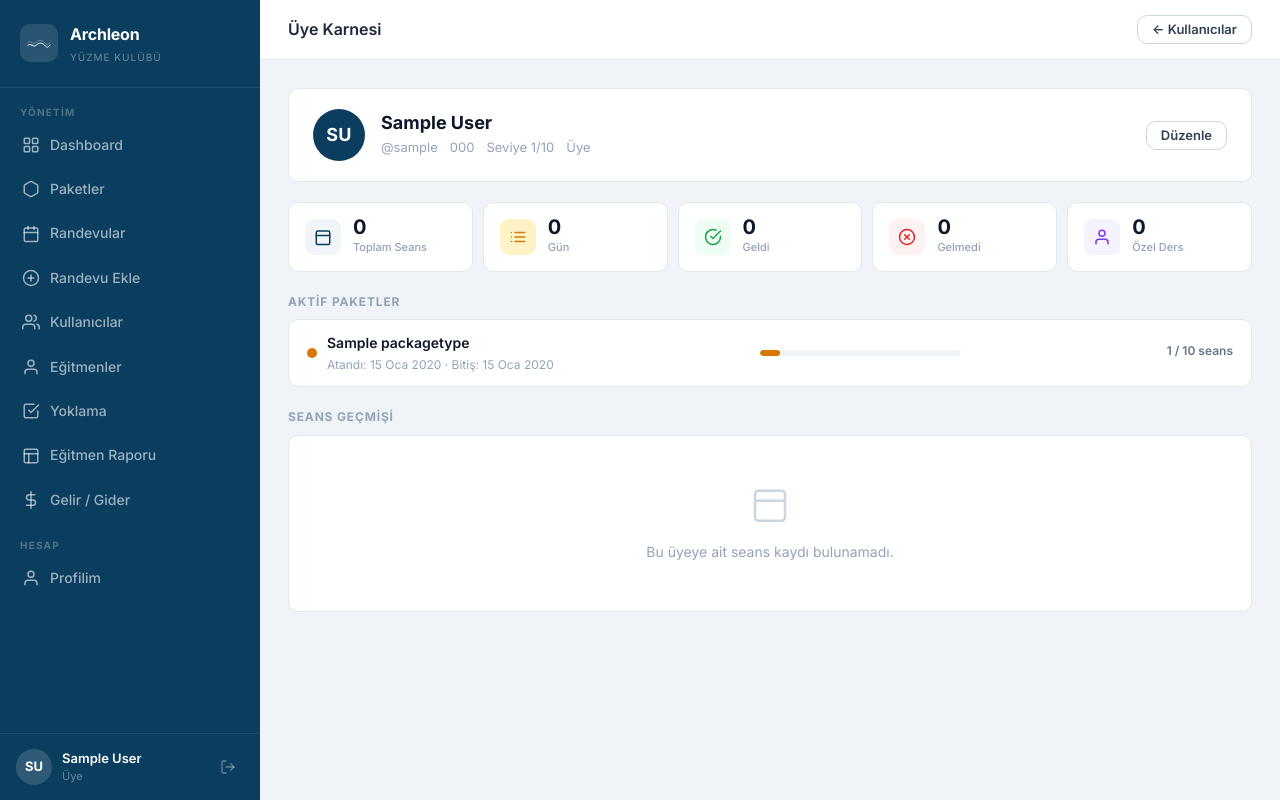
After one commit to saliheryilmaz/Archelon-Sistem, a Django app: page /kullanicilar/1/karne/ in a window 1280 px wide. The commit adds this page. Run offline with Django 4.2, Linux system fonts and the light colour scheme; a user stored in the database is signed in; tables that the repository leaves empty hold one stand-in row (values such as "Sample post").

Commit message:
feat: uye karne sayfasi eklendi

```diff
--- a/accounts/urls.py
+++ b/accounts/urls.py
@@ -11,4 +11,5 @@ urlpatterns = [
     path('kullanicilar/yeni/', views.user_create, name='user_create'),
     path('kullanicilar/<int:pk>/duzenle/', views.user_edit, name='user_edit'),
     path('kullanicilar/<int:pk>/sil/', views.user_delete, name='user_delete'),
+    path('kullanicilar/<int:pk>/karne/', views.user_report, name='user_report'),
 ]
--- a/accounts/views.py
+++ b/accounts/views.py
@@ -4,6 +4,7 @@ from django.contrib.auth.decorators import login_required
 from django.contrib import messages
 from .forms import LoginForm, ProfileForm, UserCreateForm, UserEditForm
 from .models import CustomUser
+import datetime as dt
 
 
 def login_view(request):
@@ -82,3 +83,73 @@ def user_edit(request, pk):
         messages.success(request, 'Kullanıcı güncellendi.')
         return redirect('accounts:user_list')
     return render(request, 'accounts/user_form.html', {'form': form, 'title': 'Kullanıcı Düzenle', 'edit_user': user})
+
+
+@login_required
+def user_report(request, pk):
+    """Üye karnesi: hangi günler geldi, hangi ders, hangi eğitmen."""
+    if not request.user.is_admin_role:
+        messages.error(request, 'Bu sayfaya erişim yetkiniz yok.')
+        return redirect('dashboard:index')
+
+    from appointments.models import Appointment
+    from django.db.models import Q
+
+    member = get_object_or_404(CustomUser, pk=pk)
+
+    # Tüm iptal edilmemiş randevular (onaylı + tamamlanmış)
+    appointments = (
+        Appointment.objects
+        .filter(
+            user=member,
+            status__in=[Appointment.STATUS_CONFIRMED, Appointment.STATUS_COMPLETED]
+        )
+        .select_related('instructor', 'user_package__package_type')
+        .order_by('date', 'start_time')
+    )
+
+    OZEL_SLUG = 'ozel_ders'
+
+    total_sessions = appointments.count()
+    attended_sessions = appointments.filter(attended=True).count()
+    missed_sessions = appointments.filter(attended=False).count()
+    group_count = appointments.filter(~Q(user_package__package_type__slug=OZEL_SLUG)).count()
+    private_count = appointments.filter(user_package__package_type__slug=OZEL_SLUG).count()
+
+    # Günlük gruplama
+    days = {}
+    for appt in appointments:
+        day = appt.date
+        if day not in days:
+            days[day] = []
+        start_dt = dt.datetime.combine(appt.date, appt.start_time)
+        end_dt = dt.datetime.combine(appt.date, appt.end_time)
+        duration = (end_dt - start_dt).seconds // 60
+        days[day].append({
+            'appt': appt,
+            'is_private': appt.user_package.package_type.slug == OZEL_SLUG,
+            'duration_min': duration,
+        })
+
+    day_list = [
+        {'date': d, 'sessions': s, 'count': len(s)}
+        for d, s in sorted(days.items())
+    ]
+
+    # Aktif paketler
+    from packages.models import UserPackage
+    active_packages = UserPackage.objects.filter(
+        user=member, is_active=True
+    ).select_related('package_type').order_by('-assigned_at')
+
+    return render(request, 'accounts/user_report.html', {
+        'member': member,
+        'day_list': day_list,
+        'total_sessions': total_sessions,
+        'attended_sessions': attended_sessions,
+        'missed_sessions': missed_sessions,
+        'group_count': group_count,
+        'private_count': private_count,
+        'unique_days': len(day_list),
+        'active_packages': active_packages,
+    })
--- a/templates/accounts/user_list.html
+++ b/templates/accounts/user_list.html
@@ -66,6 +66,7 @@
           </td>
           <td>
             <div style="display:flex;gap:6px;">
+              <a href="{% url 'accounts:user_report' u.pk %}" class="btn btn-secondary btn-sm">Karne</a>
               <a href="{% url 'accounts:user_edit' u.pk %}" class="btn btn-secondary btn-sm">Düzenle</a>
               <a href="{% url 'accounts:user_delete' u.pk %}" class="btn btn-danger btn-sm">Sil</a>
             </div>
@@ -94,6 +95,7 @@
         <span class="badge badge-{% if u.role == 'admin' %}info{% elif u.role == 'instructor' %}success{% else %}warning{% endif %}">{{ u.get_role_display }}</span>
         {% if u.swim_level %}<span style="font-size:11px;color:var(--gray-500);">Seviye {{ u.swim_level }}/10</span>{% endif %}
         <div style="display:flex;gap:6px;margin-top:2px;">
+          <a href="{% url 'accounts:user_report' u.pk %}" class="btn btn-secondary btn-sm">Karne</a>
           <a href="{% url 'accounts:user_edit' u.pk %}" class="btn btn-secondary btn-sm">Düzenle</a>
           <a href="{% url 'accounts:user_delete' u.pk %}" class="btn btn-danger btn-sm">Sil</a>
         </div>
--- /dev/null
+++ b/templates/accounts/user_report.html
@@ -0,0 +1,490 @@
+{% extends 'base.html' %}
+{% block title %}{{ member.get_full_name|default:member.username }} — Karne{% endblock %}
+{% block topbar_title %}Üye Karnesi{% endblock %}
+{% block topbar_actions %}
+  <a href="{% url 'accounts:user_list' %}" class="btn btn-secondary btn-sm">← Kullanıcılar</a>
+{% endblock %}
+
+{% block content %}
+<style>
+  /* ── Üye başlık kartı ────────────────────────────── */
+  .karne-header {
+    background: #fff;
+    border: 1px solid var(--gray-200, #e5e7eb);
+    border-radius: 10px;
+    padding: 20px 24px;
+    display: flex;
+    align-items: center;
+    gap: 16px;
+    margin-bottom: 20px;
+    flex-wrap: wrap;
+  }
+  .karne-avatar {
+    width: 52px;
+    height: 52px;
+    border-radius: 50%;
+    background: var(--primary, #0B3D5E);
+    color: #fff;
+    font-size: 18px;
+    font-weight: 700;
+    display: flex;
+    align-items: center;
+    justify-content: center;
+    flex-shrink: 0;
+    letter-spacing: .02em;
+  }
+  .karne-header-info { flex: 1; min-width: 0; }
+  .karne-header-name {
+    font-size: 18px;
+    font-weight: 800;
+    color: var(--gray-900, #111827);
+    line-height: 1.2;
+  }
+  .karne-header-meta {
+    font-size: 13px;
+    color: var(--gray-400, #9ca3af);
+    margin-top: 3px;
+    display: flex;
+    gap: 12px;
+    flex-wrap: wrap;
+  }
+  .karne-header-meta span { display: flex; align-items: center; gap: 4px; }
+
+  /* ── Özet sayaçlar ───────────────────────────────── */
+  .karne-stats {
+    display: grid;
+    grid-template-columns: repeat(5, 1fr);
+    gap: 10px;
+    margin-bottom: 20px;
+  }
+  .karne-stat {
+    background: #fff;
+    border: 1px solid var(--gray-200, #e5e7eb);
+    border-radius: 10px;
+    padding: 14px 16px;
+    display: flex;
+    align-items: center;
+    gap: 12px;
+  }
+  .kst-icon {
+    width: 36px;
+    height: 36px;
+    border-radius: 9px;
+    display: flex;
+    align-items: center;
+    justify-content: center;
+    flex-shrink: 0;
+  }
+  .kst-icon svg { width: 18px; height: 18px; }
+  .ki-total   { background: #f1f5f9; color: #0B3D5E; }
+  .ki-day     { background: #fef3c7; color: #d97706; }
+  .ki-attend  { background: #f0fdf4; color: #16a34a; }
+  .ki-miss    { background: #fef2f2; color: #dc2626; }
+  .ki-private { background: #f5f3ff; color: #7c3aed; }
+  .kst-body { min-width: 0; }
+  .kst-val {
+    font-size: 20px;
+    font-weight: 800;
+    line-height: 1;
+    color: var(--gray-900, #111827);
+  }
+  .kst-lbl {
+    font-size: 11px;
+    color: var(--gray-400, #9ca3af);
+    margin-top: 2px;
+    font-weight: 500;
+  }
+
+  /* ── Aktif paketler ──────────────────────────────── */
+  .pkg-row {
+    background: #fff;
+    border: 1px solid var(--gray-200, #e5e7eb);
+    border-radius: 10px;
+    padding: 12px 18px;
+    margin-bottom: 8px;
+    display: flex;
+    align-items: center;
+    justify-content: space-between;
+    gap: 12px;
+    flex-wrap: wrap;
+  }
+  .pkg-row-left { display: flex; align-items: center; gap: 10px; }
+  .pkg-dot {
+    width: 10px;
+    height: 10px;
+    border-radius: 50%;
+    flex-shrink: 0;
+  }
+  .pkg-name { font-weight: 600; font-size: 14px; color: var(--gray-900, #111827); }
+  .pkg-meta { font-size: 12px; color: var(--gray-400, #9ca3af); margin-top: 1px; }
+  .pkg-progress-wrap {
+    flex: 1;
+    min-width: 120px;
+    max-width: 200px;
+  }
+  .pkg-bar-bg {
+    height: 6px;
+    background: var(--gray-100, #f3f4f6);
+    border-radius: 3px;
+    overflow: hidden;
+  }
+  .pkg-bar-fill {
+    height: 100%;
+    border-radius: 3px;
+    transition: width .3s;
+  }
+  .pkg-sessions {
+    font-size: 12px;
+    font-weight: 600;
+    color: var(--gray-500, #6b7280);
+    white-space: nowrap;
+  }
+
+  /* ── Gün satırları ───────────────────────────────── */
+  .day-card {
+    background: #fff;
+    border: 1px solid var(--gray-200, #e5e7eb);
+    border-radius: 10px;
+    margin-bottom: 8px;
+    overflow: hidden;
+  }
+  .day-card-header {
+    display: flex;
+    align-items: center;
+    gap: 14px;
+    padding: 11px 16px;
+    cursor: pointer;
+    user-select: none;
+  }
+  .day-card-header:hover { background: var(--gray-50, #f9fafb); }
+  .day-num-box {
+    width: 44px;
+    height: 44px;
+    border-radius: 8px;
+    background: var(--primary, #0B3D5E);
+    color: #fff;
+    display: flex;
+    flex-direction: column;
+    align-items: center;
+    justify-content: center;
+    flex-shrink: 0;
+    line-height: 1;
+  }
+  .day-num-box .dn-day   { font-size: 17px; font-weight: 800; }
+  .day-num-box .dn-month { font-size: 10px; font-weight: 600; opacity: .8; text-transform: uppercase; }
+  .day-card-text { flex: 1; min-width: 0; }
+  .day-card-title {
+    font-size: 14px;
+    font-weight: 700;
+    color: var(--gray-900, #111827);
+  }
+  .day-card-sub {
+    font-size: 12px;
+    color: var(--gray-400, #9ca3af);
+    margin-top: 1px;
+  }
+  .day-card-pills {
+    display: flex;
+    gap: 6px;
+    align-items: center;
+    flex-wrap: wrap;
+  }
+  .dp {
+    padding: 3px 10px;
+    border-radius: 12px;
+    font-size: 11px;
+    font-weight: 600;
+    white-space: nowrap;
+  }
+  .dp-group   { background: #eff6ff; color: #2563eb; }
+  .dp-private { background: #f5f3ff; color: #7c3aed; }
+  .dp-attended  { background: #f0fdf4; color: #16a34a; }
+  .dp-missed    { background: #fef2f2; color: #dc2626; }
+  .dp-pending   { background: #fef9c3; color: #854d0e; }
+  .day-chev {
+    color: var(--gray-300, #d1d5db);
+    transition: transform .2s;
+    flex-shrink: 0;
+  }
+  .day-chev.open { transform: rotate(180deg); }
+
+  .day-card-body {
+    display: none;
+    border-top: 1px solid var(--gray-100, #f3f4f6);
+  }
+  .day-card-body.open { display: block; }
+
+  /* ── Seans tablosu (karne içi) ───────────────────── */
+  .karne-table {
+    width: 100%;
+    border-collapse: collapse;
+    font-size: 13px;
+  }
+  .karne-table th {
+    padding: 7px 16px;
+    text-align: left;
+    font-size: 10px;
+    font-weight: 700;
+    text-transform: uppercase;
+    letter-spacing: .07em;
+    color: var(--gray-400, #9ca3af);
+  }
+  .karne-table td {
+    padding: 10px 16px;
+    border-top: 1px solid var(--gray-100, #f3f4f6);
+    color: var(--gray-700, #374151);
+    vertical-align: middle;
+  }
+  .karne-table tbody tr:hover td { background: var(--gray-50, #f9fafb); }
+  .kt-time { font-weight: 700; color: var(--gray-900, #111827); white-space: nowrap; }
+  .kt-pkg  { font-size: 12px; color: var(--gray-500, #6b7280); }
+  .kt-inst { font-size: 13px; color: var(--gray-700, #374151); font-weight: 500; }
+  .kt-dur  { color: var(--gray-400, #9ca3af); white-space: nowrap; }
+
+  .attend-pill {
+    display: inline-flex;
+    align-items: center;
+    gap: 4px;
+    padding: 3px 9px;
+    border-radius: 12px;
+    font-size: 11px;
+    font-weight: 600;
+  }
+  .attend-yes { background: #f0fdf4; color: #16a34a; }
+  .attend-no  { background: #fef2f2; color: #dc2626; }
+  .attend-unk { background: #f1f5f9; color: #6b7280; }
+
+  .type-dot {
+    display: inline-flex;
+    align-items: center;
+    gap: 5px;
+    font-size: 12px;
+    font-weight: 600;
+  }
+  .type-dot::before {
+    content: '';
+    display: inline-block;
+    width: 8px;
+    height: 8px;
+    border-radius: 50%;
+  }
+  .type-group::before   { background: #2563eb; }
+  .type-private::before { background: #7c3aed; }
+  .type-group   { color: #2563eb; }
+  .type-private { color: #7c3aed; }
+
+  /* ── Bölüm başlıkları ────────────────────────────── */
+  .section-title {
+    font-size: 12px;
+    font-weight: 700;
+    text-transform: uppercase;
+    letter-spacing: .07em;
+    color: var(--gray-400, #9ca3af);
+    margin: 20px 0 8px;
+  }
+
+  /* ── Boş durum ───────────────────────────────────── */
+  .karne-empty {
+    text-align: center;
+    padding: 48px 20px;
+    color: var(--gray-300, #d1d5db);
+    background: #fff;
+    border: 1px solid var(--gray-200, #e5e7eb);
+    border-radius: 10px;
+  }
+  .karne-empty svg { width: 40px; height: 40px; margin-bottom: 10px; }
+  .karne-empty p { font-size: 14px; color: var(--gray-400, #9ca3af); margin: 0; }
+
+  @media (max-width: 680px) {
+    .karne-stats { grid-template-columns: repeat(2, 1fr); }
+    .karne-stats .karne-stat:last-child { grid-column: 1 / -1; }
+    .karne-table th:nth-child(3),
+    .karne-table td:nth-child(3) { display: none; }
+    .day-card-pills { display: none; }
+  }
+</style>
+
+<!-- ══ Üye başlık ══════════════════════════════════════════ -->
+<div class="karne-header">
+  <div class="karne-avatar">{{ member.initials }}</div>
+  <div class="karne-header-info">
+    <div class="karne-header-name">{{ member.get_full_name|default:member.username }}</div>
+    <div class="karne-header-meta">
+      <span>@{{ member.username }}</span>
+      {% if member.phone %}<span>{{ member.phone }}</span>{% endif %}
+      {% if member.swim_level %}<span>Seviye {{ member.swim_level }}/10</span>{% endif %}
+      <span>{{ member.get_role_display }}</span>
+    </div>
+  </div>
+  <a href="{% url 'accounts:user_edit' member.pk %}" class="btn btn-secondary btn-sm">Düzenle</a>
+</div>
+
+<!-- ══ Özet sayaçlar ═══════════════════════════════════════ -->
+<div class="karne-stats">
+  <div class="karne-stat">
+    <div class="kst-icon ki-total">
+      <svg viewBox="0 0 24 24" fill="none" stroke="currentColor" stroke-width="2" stroke-linecap="round"><rect x="3" y="4" width="18" height="18" rx="2"/><line x1="3" y1="10" x2="21" y2="10"/></svg>
+    </div>
+    <div class="kst-body">
+      <div class="kst-val">{{ total_sessions }}</div>
+      <div class="kst-lbl">Toplam Seans</div>
+    </div>
+  </div>
+  <div class="karne-stat">
+    <div class="kst-icon ki-day">
+      <svg viewBox="0 0 24 24" fill="none" stroke="currentColor" stroke-width="2" stroke-linecap="round"><path d="M8 6h13M8 12h13M8 18h13M3 6h.01M3 12h.01M3 18h.01"/></svg>
+    </div>
+    <div class="kst-body">
+      <div class="kst-val">{{ unique_days }}</div>
+      <div class="kst-lbl">Gün</div>
+    </div>
+  </div>
+  <div class="karne-stat">
+    <div class="kst-icon ki-attend">
+      <svg viewBox="0 0 24 24" fill="none" stroke="currentColor" stroke-width="2" stroke-linecap="round"><path d="M22 11.08V12a10 10 0 1 1-5.93-9.14"/><polyline points="22 4 12 14.01 9 11.01"/></svg>
+    </div>
+    <div class="kst-body">
+      <div class="kst-val">{{ attended_sessions }}</div>
+      <div class="kst-lbl">Geldi</div>
+    </div>
+  </div>
+  <div class="karne-stat">
+    <div class="kst-icon ki-miss">
+      <svg viewBox="0 0 24 24" fill="none" stroke="currentColor" stroke-width="2" stroke-linecap="round"><circle cx="12" cy="12" r="10"/><line x1="15" y1="9" x2="9" y2="15"/><line x1="9" y1="9" x2="15" y2="15"/></svg>
+    </div>
+    <div class="kst-body">
+      <div class="kst-val">{{ missed_sessions }}</div>
+      <div class="kst-lbl">Gelmedi</div>
+    </div>
+  </div>
+  <div class="karne-stat">
+    <div class="kst-icon ki-private">
+      <svg viewBox="0 0 24 24" fill="none" stroke="currentColor" stroke-width="2" stroke-linecap="round"><path d="M20 21v-2a4 4 0 0 0-4-4H8a4 4 0 0 0-4 4v2"/><circle cx="12" cy="7" r="4"/></svg>
+    </div>
+    <div class="kst-body">
+      <div class="kst-val">{{ private_count }}</div>
+      <div class="kst-lbl">Özel Ders</div>
+    </div>
+  </div>
+</div>
+
+<!-- ══ Aktif paketler ═════════════════════════════════════ -->
+{% if active_packages %}
+<div class="section-title">Aktif Paketler</div>
+{% for pkg in active_packages %}
+<div class="pkg-row">
+  <div class="pkg-row-left">
+    <div class="pkg-dot" style="background:{% if pkg.status_class == 'success' %}#16a34a{% elif pkg.status_class == 'warning' %}#d97706{% else %}#dc2626{% endif %};"></div>
+    <div>
+      <div class="pkg-name">{{ pkg.package_type.name }}</div>
+      <div class="pkg-meta">
+        Atandı: {{ pkg.assigned_at|date:'d M Y' }}
+        {% if pkg.expires_at %} · Bitiş: {{ pkg.expires_at|date:'d M Y' }}{% endif %}
+      </div>
+    </div>
+  </div>
+  <div class="pkg-progress-wrap">
+    <div class="pkg-bar-bg">
+      <div class="pkg-bar-fill" style="width:{{ pkg.progress_percent }}%;background:{% if pkg.status_class == 'success' %}#16a34a{% elif pkg.status_class == 'warning' %}#d97706{% else %}#dc2626{% endif %};"></div>
+    </div>
+  </div>
+  <div class="pkg-sessions">{{ pkg.remaining_sessions }} / {{ pkg.total_sessions }} seans</div>
+</div>
+{% endfor %}
+{% endif %}
+
+<!-- ══ Gün bazlı seans geçmişi ════════════════════════════ -->
+<div class="section-title">Seans Geçmişi</div>
+
+{% if day_list %}
+  {% for day in day_list %}
+  <div class="day-card">
+    <div class="day-card-header" onclick="toggleDay({{ forloop.counter }})">
+      <div class="day-num-box">
+        <span class="dn-day">{{ day.date|date:'d' }}</span>
+        <span class="dn-month">{{ day.date|date:'M' }}</span>
+      </div>
+      <div class="day-card-text">
+        <div class="day-card-title">{{ day.date|date:'d F Y, l' }}</div>
+        <div class="day-card-sub">{{ day.count }} seans</div>
+      </div>
+      <div class="day-card-pills">
+        {% for row in day.sessions %}
+          {% if row.is_private %}
+            <span class="dp dp-private">Özel</span>
+          {% else %}
+            <span class="dp dp-group">Kursiyer</span>
+          {% endif %}
+          {% if row.appt.attended == True %}
+            <span class="dp dp-attended">Geldi</span>
+          {% elif row.appt.attended == False %}
+            <span class="dp dp-missed">Gelmedi</span>
+          {% endif %}
+        {% endfor %}
+      </div>
+      <svg class="day-chev" id="daychev-{{ forloop.counter }}" width="18" height="18" viewBox="0 0 24 24" fill="none" stroke="currentColor" stroke-width="2.5" stroke-linecap="round"><polyline points="6 9 12 15 18 9"/></svg>
+    </div>
+    <div class="day-card-body" id="daybody-{{ forloop.counter }}">
+      <table class="karne-table">
+        <thead>
+          <tr>
+            <th>Saat</th>
+            <th>Tür</th>
+            <th>Paket</th>
+            <th>Eğitmen</th>
+            <th>Süre</th>
+            <th>Yoklama</th>
+          </tr>
+        </thead>
+        <tbody>
+          {% for row in day.sessions %}
+          <tr>
+            <td class="kt-time">{{ row.appt.start_time|time:'H:i' }} – {{ row.appt.end_time|time:'H:i' }}</td>
+            <td>
+              {% if row.is_private %}
+                <span class="type-dot type-private">Özel</span>
+              {% else %}
+                <span class="type-dot type-group">Kursiyer</span>
+              {% endif %}
+            </td>
+            <td class="kt-pkg">{{ row.appt.user_package.package_type.name }}</td>
+            <td class="kt-inst">{{ row.appt.instructor.name|default:"—" }}</td>
+            <td class="kt-dur">{{ row.duration_min }}dk</td>
+            <td>
+              {% if row.appt.attended == True %}
+                <span class="attend-pill attend-yes">
+                  <svg width="10" height="10" viewBox="0 0 24 24" fill="none" stroke="currentColor" stroke-width="3" stroke-linecap="round"><polyline points="20 6 9 17 4 12"/></svg>
+                  Geldi
+                </span>
+              {% elif row.appt.attended == False %}
+                <span class="attend-pill attend-no">
+                  <svg width="10" height="10" viewBox="0 0 24 24" fill="none" stroke="currentColor" stroke-width="3" stroke-linecap="round"><line x1="18" y1="6" x2="6" y2="18"/><line x1="6" y1="6" x2="18" y2="18"/></svg>
+                  Gelmedi
+                </span>
+              {% else %}
+                <span class="attend-pill attend-unk">—</span>
+              {% endif %}
+            </td>
+          </tr>
+          {% endfor %}
+        </tbody>
+      </table>
+    </div>
+  </div>
+  {% endfor %}
+{% else %}
+  <div class="karne-empty">
+    <svg viewBox="0 0 24 24" fill="none" stroke="currentColor" stroke-width="1.5" stroke-linecap="round"><rect x="3" y="4" width="18" height="18" rx="2"/><line x1="3" y1="10" x2="21" y2="10"/></svg>
+    <p>Bu üyeye ait seans kaydı bulunamadı.</p>
+  </div>
+{% endif %}
+
+<script>
+function toggleDay(id) {
+  var body = document.getElementById('daybody-' + id);
+  var chev = document.getElementById('daychev-' + id);
+  var open = body.classList.toggle('open');
+  chev.classList.toggle('open', open);
+}
+</script>
+{% endblock %}
```
